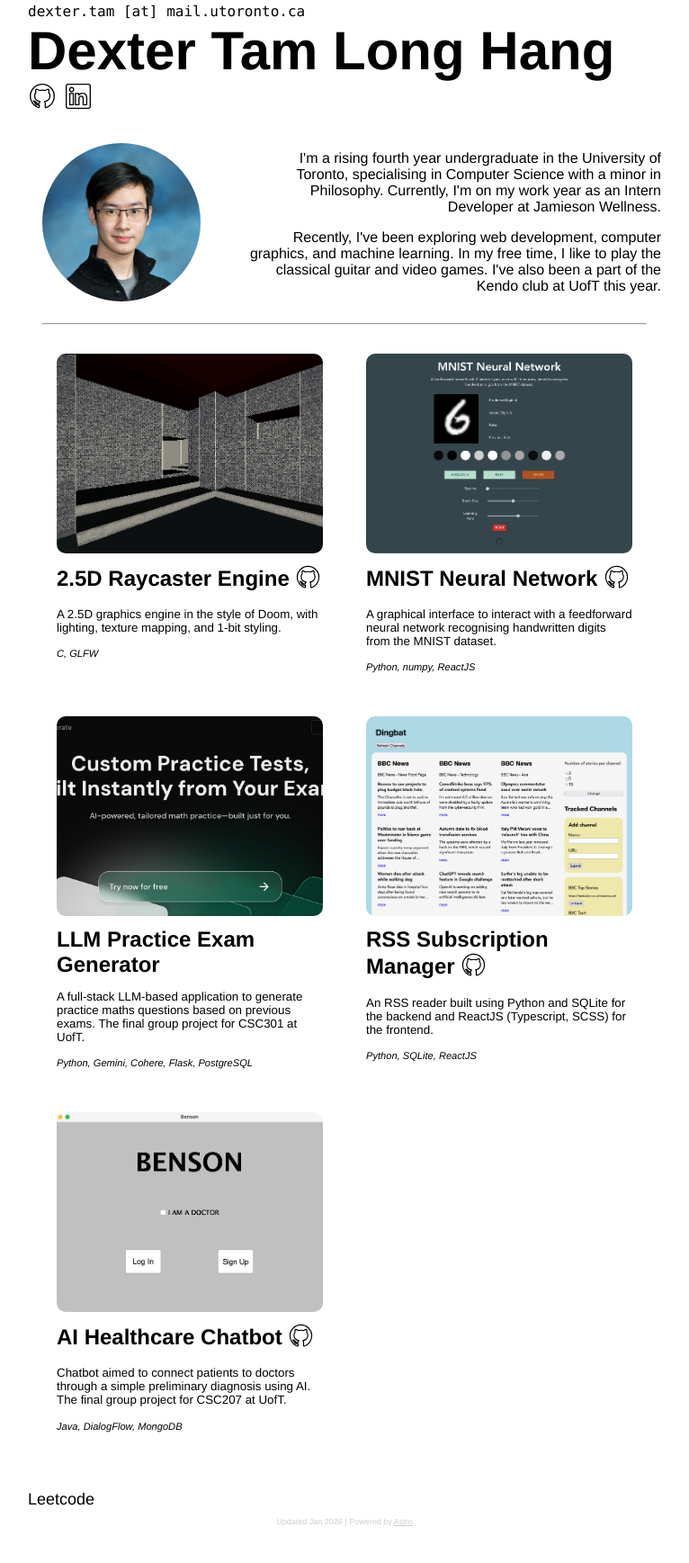
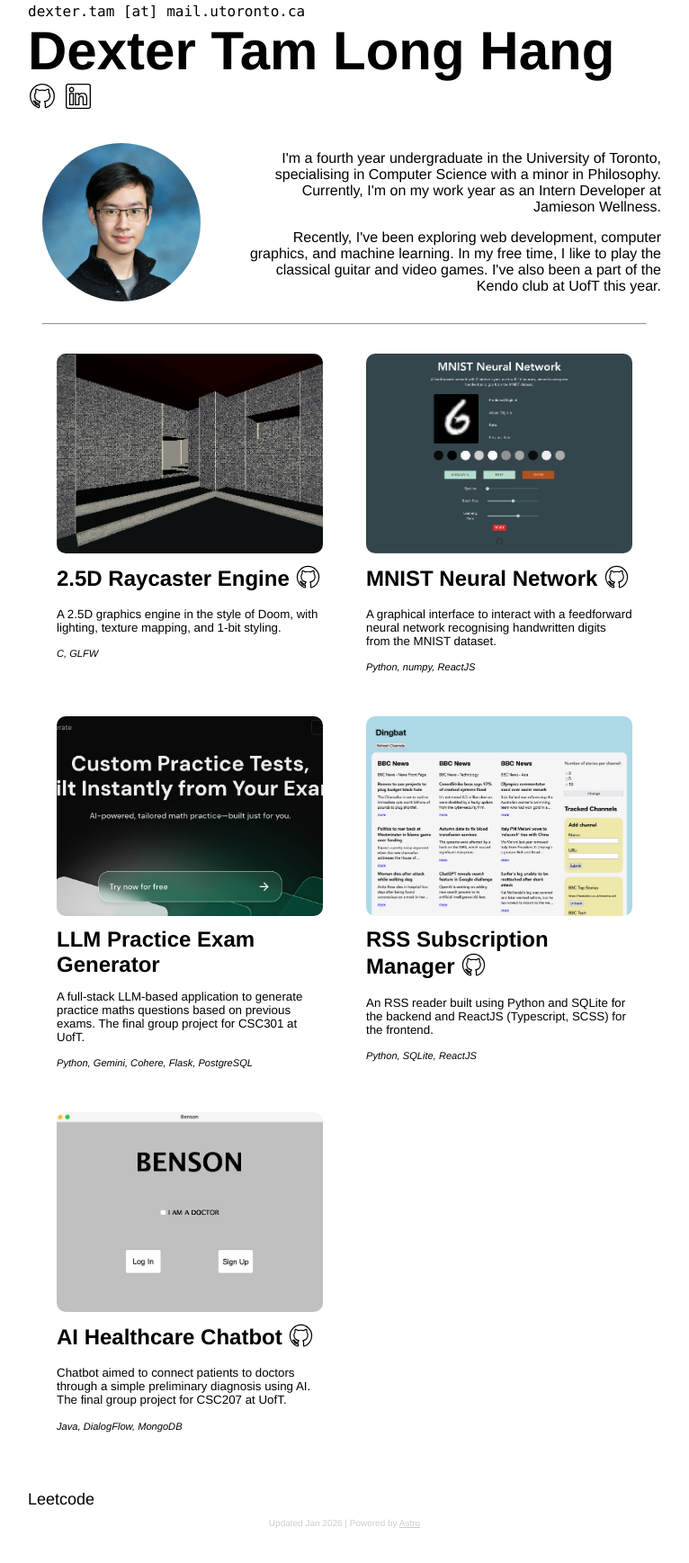
Before and after one commit to taml5/taml5.github.io, an Astro site: page / in a window 1280 px wide. Shown: the part 29-1766 px from the top of the page at 90% size, without its empty margins (257-1023 px from the left). Built offline with nearby package versions, Linux system fonts and the light colour scheme; Astro itself is replaced by a stand-in of ours.

Commit message:
Update homepage

```diff
--- a/src/pages/index.astro
+++ b/src/pages/index.astro
@@ -21,7 +21,7 @@ import Card from '../components/Card.astro';
 			<img src="./f3.jpg">
 			<div>
 				<p>
-					I'm a rising fourth year undergraduate in the University of Toronto, specialising in Computer Science with a minor in Philosophy. Currently, I'm on my work year as an Intern Developer at Jamieson Wellness.
+					I'm a fourth year undergraduate in the University of Toronto, specialising in Computer Science with a minor in Philosophy. Currently, I'm on my work year as an Intern Developer at Jamieson Wellness.
 				</p>
 				<p>
 					Recently, I've been exploring web development, computer graphics, and machine learning. In my free time, I like to play the classical guitar and video games. I've also been a part of the Kendo club at UofT this year.
@@ -147,7 +147,7 @@ import Card from '../components/Card.astro';
 	}
 
 	#colophon {
-		font-size: xx-small;
+		font-size: x-small;
 		opacity: 20%;
 		text-align: center;
 	}
```
